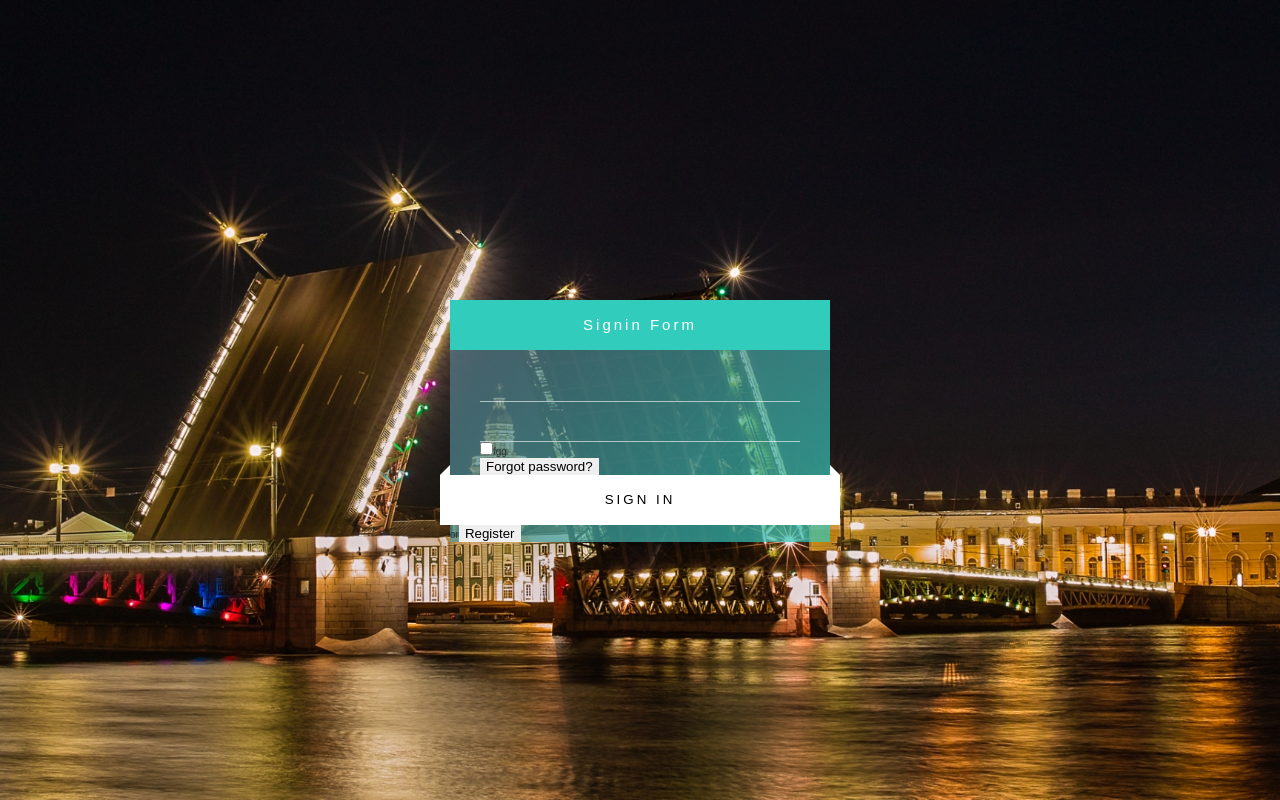
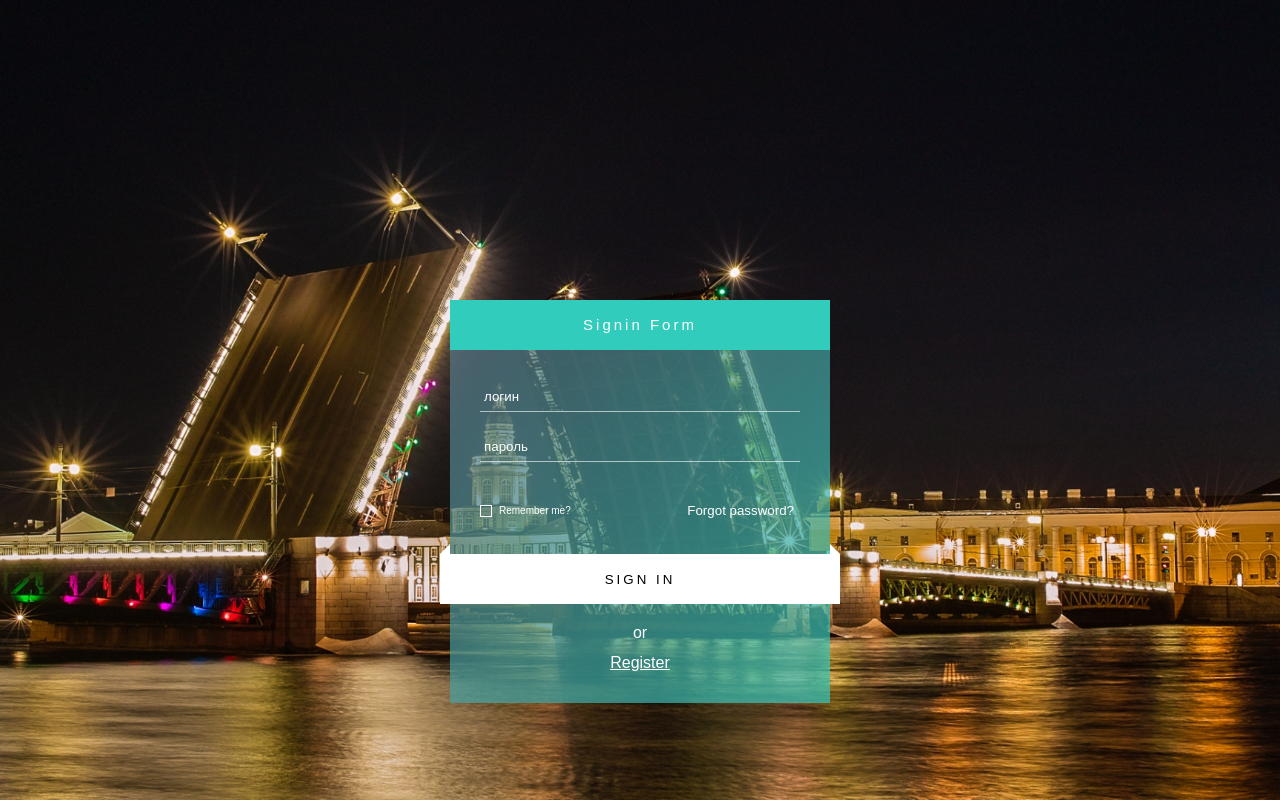
Before and after one commit to mynamedaze/exceed-learning, a React (Create React App) app: page / in a window 1280 px wide. Both pictures are taken after a click on the button "Sign in". Built offline with nearby package versions, Linux system fonts and the light colour scheme.

Commit message:
все еще стилизация формы. Осталось стилизовать чекбокс

```diff
--- a/src/components/login/index.scss
+++ b/src/components/login/index.scss
@@ -6,12 +6,13 @@
   .login,
   .register {
     /* Permalink - use to edit and share this gradient: https://colorzilla.com/gradient-editor/#abdcff+0,32ccbc+100&0.6+0,0.6+100 */
-    background: -moz-linear-gradient(-45deg,  rgba(91, 115, 133, 0.7) 0%, rgba(50,204,188,0.7) 100%); /* FF3.6-15 */
-    background: -webkit-linear-gradient(-45deg,  rgba(91, 115, 133,0.7) 0%,rgba(50,204,188,0.7) 100%); /* Chrome10-25,Safari5.1-6 */
-    background: linear-gradient(135deg,  rgba(91, 115, 133,0.7) 0%,rgba(50,204,188,0.7) 100%); /* W3C, IE10+, FF16+, Chrome26+, Opera12+, Safari7+ */
-    filter: progid:DXImageTransform.Microsoft.gradient( startColorstr='#5B7385', endColorstr='#9932ccbc',GradientType=1 ); /* IE6-9 fallback on horizontal gradient */
+    background: -moz-linear-gradient(-45deg, rgba(91, 115, 133, 0.7) 0%, rgba(50, 204, 188, 0.7) 100%); /* FF3.6-15 */
+    background: -webkit-linear-gradient(-45deg, rgba(91, 115, 133, 0.7) 0%, rgba(50, 204, 188, 0.7) 100%); /* Chrome10-25,Safari5.1-6 */
+    background: linear-gradient(135deg, rgba(91, 115, 133, 0.7) 0%, rgba(50, 204, 188, 0.7) 100%); /* W3C, IE10+, FF16+, Chrome26+, Opera12+, Safari7+ */
+    filter: progid:DXImageTransform.Microsoft.gradient(startColorstr='#5B7385', endColorstr='#9932ccbc', GradientType=1); /* IE6-9 fallback on horizontal gradient */
     margin-left: 10px;
     margin-right: 10px;
+    padding-bottom: 20px;
   }
 
   .title {
@@ -29,17 +30,83 @@
   .inputs-wrapper {
     margin-left: 30px;
     margin-right: 30px;
+    display: flex;
+    flex-wrap: wrap;
   }
 
+  .input {
+    background-color: transparent;
+    border-bottom: 1px solid rgba(255, 255, 255, 0.6);
+    margin-top: 20px;
+    height: 30px;
+    width: 100%;
+    border-radius: 0;
+    color: #fff;
+
+    &::-webkit-input-placeholder {
+      color: #fff;
+    }
+
+    &::-moz-placeholder {
+      color: #fff;
+    }
+
+    /* Firefox 19+ */
+    &:-moz-placeholder {
+      color: #fff;
+    }
+
+    /* Firefox 18- */
+    &:-ms-input-placeholder {
+      color: #fff;
+    }
+  }
+  .remember-field {
+    width: 50%;
+    display: flex;
+    align-items: center;
+    margin-top: 40px;
+  }
+  .remember-checkbox {
+    display: none;
+  }
+  .remember-label {
+    position: relative;
+    color: #fff;
+    padding-left: 19px;
+    &::after {
+      position: absolute;
+      content: "";
+      left: 0;
+      top: 0;
+      width: 10px;
+      height: 10px;
+      border: 1px solid #fff;
+    }
+  }
+  #main-form-remember-checkbox:checked ~ .remember-label {
+
+  }
+  .forgot-field {
+    width: 50%;
+    text-align: right;
+    margin-top: 40px;
+  }
+  .forgot-btn {
+    background-color: transparent;
+    color: #fff;
+  }
   .submit-btn {
     position: relative;
     width: 100%;
     height: 50px;
+    margin-top: 35px;
     text-transform: uppercase;
     background-color: #fff;
     transition: all 0.2s ease;
     cursor: pointer;
     letter-spacing: 3px;
+
     &::before,
     &::after {
       position: absolute;
@@ -52,31 +119,41 @@
       background-image: url("../../img/triangle.svg");
       top: -10px;
     }
+
     &::before {
       left: -10px;
 
     }
+
     &::after {
       right: -10px;
       transform: scaleX(-1);
     }
+
     &:hover {
       transform: translateY(5px);
     }
+
     &:active {
       color: #32CCBC;
     }
   }
-  .input {
+
+  .or {
+    display: block;
+    text-align: center;
+    color: #fff;
+    font-size: 16px;
+    margin-top: 20px;
+    margin-bottom: 0px;
+  }
+  .or-btn {
+    display: block;
+    @include centers;
+    height: 40px;
     background-color: transparent;
-    border-bottom: 1px solid rgba(255, 255, 255, 0.6);
-    height: 40px;
-    width: 100%;
-    border-radius: 0;
     color: #fff;
-    &::-webkit-input-placeholder {color:#fff;}
-    &::-moz-placeholder          {color:#fff;}/* Firefox 19+ */
-    &:-moz-placeholder           {color:#fff;}/* Firefox 18- */
-    &:-ms-input-placeholder      {color:#fff;}
+    font-size: 16px;
+    text-decoration: underline;
   }
 }
--- a/src/components/login/login.jsx
+++ b/src/components/login/login.jsx
@@ -10,14 +10,14 @@ class Login extends React.Component {
       <div className="login" >
         <h2 className="title">Signin Form</h2>
         <div className="inputs-wrapper">
-          <input type="text" className="input  input--login"/>
-          <input type="text" className="input  input--password"/>
+          <input type="text" className="input  input--login" placeholder="логин"/>
+          <input type="text" className="input  input--password" placeholder="пароль"/>
           <div className="remember-field">
             <input type="checkbox" id='main-form-remember-checkbox' className="remember-checkbox"/>
-            <label htmlFor="main-form-remember-checkbox" className="remember-label">fgg</label>
+            <label htmlFor="main-form-remember-checkbox" className="remember-label">Remember me?</label>
           </div>
           <div className="forgot-field">
-            <button className="forgot-link">Forgot password?</button>
+            <button className="forgot-btn">Forgot password?</button>
           </div>
         </div>
         <button type="submit" className="submit-btn">sign in</button>
--- a/src/components/login/register.jsx
+++ b/src/components/login/register.jsx
@@ -11,14 +11,10 @@ class Register extends React.Component{
         <div className="inputs-wrapper">
           <input type="text" className="input  input--login" placeholder="Придумайте логин" required/>
           <input type="text" className="input  input--password" placeholder="Придумайте пароль" required/>
-          <input type="text" className="input  input--password" placeholder="Введите его еще раз" required/>
+          <input type="text" className="input  input--password" placeholder="Введите пароль еще раз" required/>
           <input type="email" className="input  input--email" placeholder="Эл. почта"/>
           <input type="text" className="input  input--name" placeholder="Имя"/>
           <input type="number" className="input  input--age" placeholder="Ваш возраст"/>
-          <div className="remember-field">
-            <input type="checkbox" id='main-form-remember-checkbox' className="remember-checkbox"/>
-            <label htmlFor="main-form-remember-checkbox" className="remember-label">fgg</label>
-          </div>
         </div>
         <button type="submit" className="submit-btn">Register</button>
         <span className="or">or</span>
--- a/src/sass/scaffolding.scss
+++ b/src/sass/scaffolding.scss
@@ -47,7 +47,8 @@ input[type="submit"] {
 }
 input[type="tel"],
 input[type="text"],
-input[type="email"]{
+input[type="email"],
+input[type="number"] {
   @media #{$max-mobile-width} {
     padding-left: 4px;
     padding-right: 4px;
```
